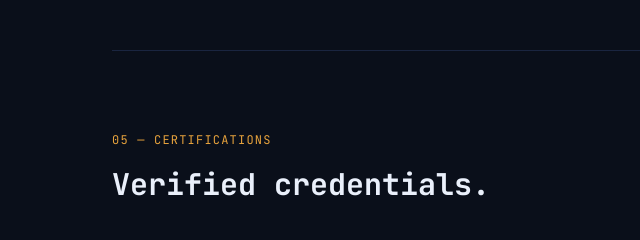
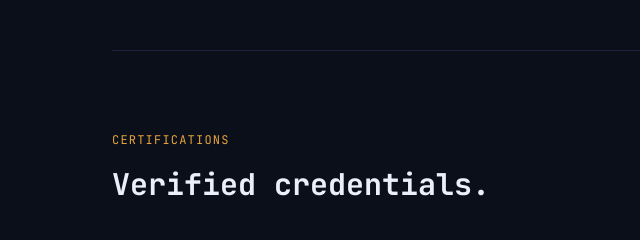
Before and after one commit to earlonipa/web-portfolio, a website: page public/index.html in a window 1280 px wide. Shown: the part 3180-3420 px from the top of the page, 0-640 px from the left. Drawn offline with Linux system fonts and the light colour scheme.

Commit message:
remove number

```diff
--- a/public/index.html
+++ b/public/index.html
@@ -402,7 +402,7 @@
 
   <!-- CERTIFICATIONS -->
   <section id="certifications">
-    <div class="kicker">05 — Certifications</div>
+    <div class="kicker">Certifications</div>
     <h2>Verified credentials.</h2>
     <div class="cert-grid">
       <div class="cert-card">
```
